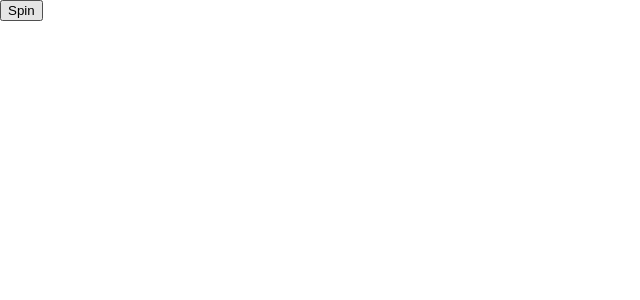
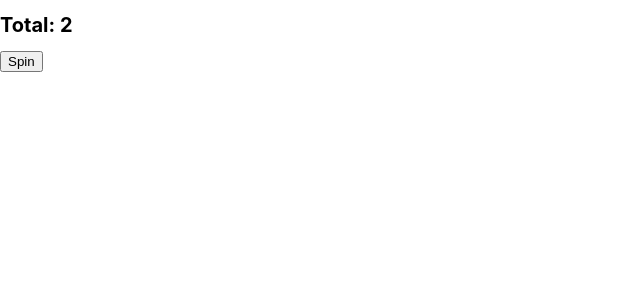
Before and after one commit to teodor-cristian/monopoly, a React (Create React App) app: page / in a window 1280 px wide. Shown: the top 300 px of the page, without its empty margins (0-640 px from the left). Built offline with nearby package versions, Linux system fonts and the light colour scheme.

Commit message:
Added DelayedNumberDisplay component

```diff
--- /dev/null
+++ b/src/components/atoms/DelayedNumberDisplay/index.js
@@ -0,0 +1,47 @@
+import * as React from 'react';
+import PropTypes from 'prop-types';
+import classNames from 'classnames';
+import styles from './style.css';
+
+const DelayedNumberDisplay = (props) => {
+  const { className, number, delay } = props;
+  const [count, setCount] = React.useState(number);
+
+  React.useEffect(() => {
+    let start = 0;
+    const end = 50;
+    if (start === end) return;
+
+    // find duration per increment
+    const totalMilSecDur = delay;
+    const incrementTime = totalMilSecDur / end;
+
+    const timer = setInterval(() => {
+      start += 1;
+      setCount(Math.floor(Math.random() * 12) + 1);
+
+      if (start === end) {
+        clearInterval(timer);
+        setCount(number);
+      }
+    }, incrementTime);
+  }, [number]);
+
+  return (
+    <span className={classNames(styles.delayedNumberDisplay, className)}>{count}</span>
+  );
+};
+
+DelayedNumberDisplay.propTypes = {
+  className: PropTypes.string,
+  number: PropTypes.number,
+  delay: PropTypes.number,
+};
+
+DelayedNumberDisplay.defaultProps = {
+  className: '',
+  number: 0,
+  delay: 0,
+};
+
+export default DelayedNumberDisplay;
--- /dev/null
+++ b/src/components/atoms/DelayedNumberDisplay/style.css
@@ -0,0 +1 @@
+@import './../../_settings/_base.css';
--- /dev/null
+++ b/src/components/atoms/Header1/index.js
@@ -0,0 +1,26 @@
+import * as React from 'react';
+import PropTypes from 'prop-types';
+import classNames from 'classnames';
+import styles from './style.css';
+
+const Header1 = (props) => {
+  const { className, children } = props;
+
+  return (
+    <h1 className={classNames(styles.header1, className)}>
+      {children}
+    </h1>
+  );
+};
+
+Header1.propTypes = {
+  className: PropTypes.string,
+  children: PropTypes.node,
+};
+
+Header1.defaultProps = {
+  className: '',
+  children: [],
+};
+
+export default Header1;
--- /dev/null
+++ b/src/components/atoms/Header1/style.css
@@ -0,0 +1,7 @@
+@import './../../_settings/_base.css';
+
+.header1 {
+    font-family: var(--base-font-family);
+    font-size: 2rem;
+    color: var(--text-color);
+}
--- a/src/components/templates/Dices/index.js
+++ b/src/components/templates/Dices/index.js
@@ -4,6 +4,8 @@ import classNames from 'classnames';
 import styles from './style.css';
 import Dice from '../../organisms/Dice';
 import Button from '../../atoms/Button';
+import Header1 from '../../atoms/Header1';
+import DelayedNumberDisplay from '../../atoms/DelayedNumberDisplay';
 
 const DiceContainer = (props) => {
   const { className } = props;
@@ -30,6 +32,15 @@ const DiceContainer = (props) => {
         />
       </div>
       <div className={classNames(styles.diceActionsContainer, className)}>
+        <Header1>
+          Total:
+          {' '}
+          <DelayedNumberDisplay
+            number={randomSpinNo[0] + randomSpinNo[1]}
+            delay={2000}
+            key={Math.random()}
+          />
+        </Header1>
         <Button onClick={spinDice}>Spin</Button>
       </div>
     </div>
--- a/src/components/templates/Dices/style.css
+++ b/src/components/templates/Dices/style.css
@@ -22,4 +22,5 @@
   display: flex;
   justify-content: center;
   align-items: center;
+  flex-direction: column;
 }
```
